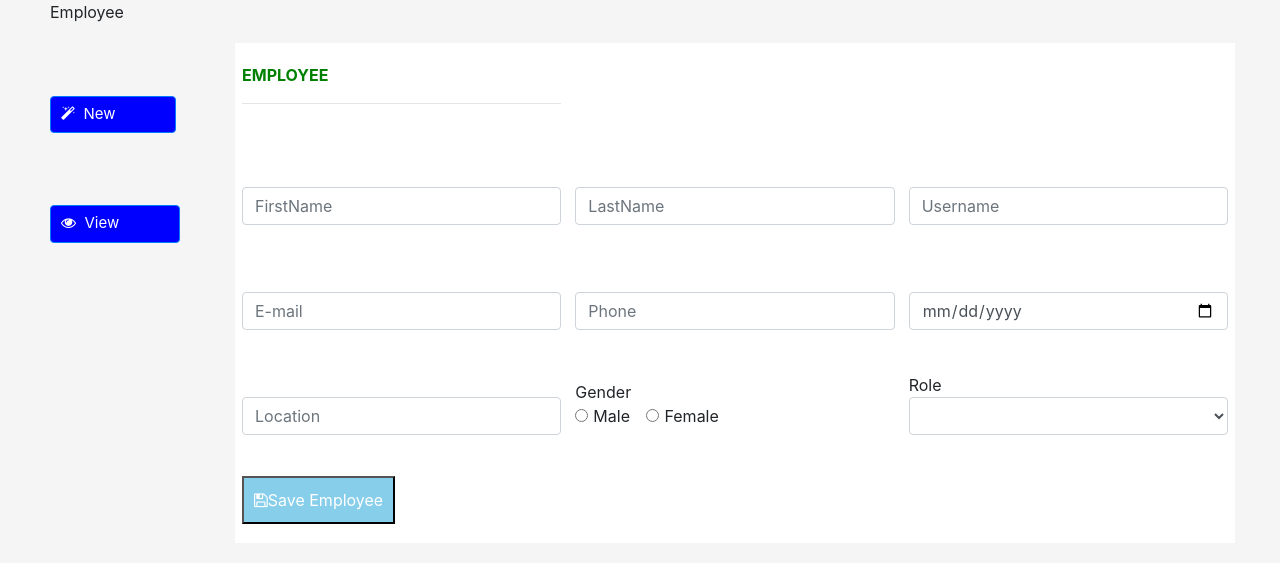
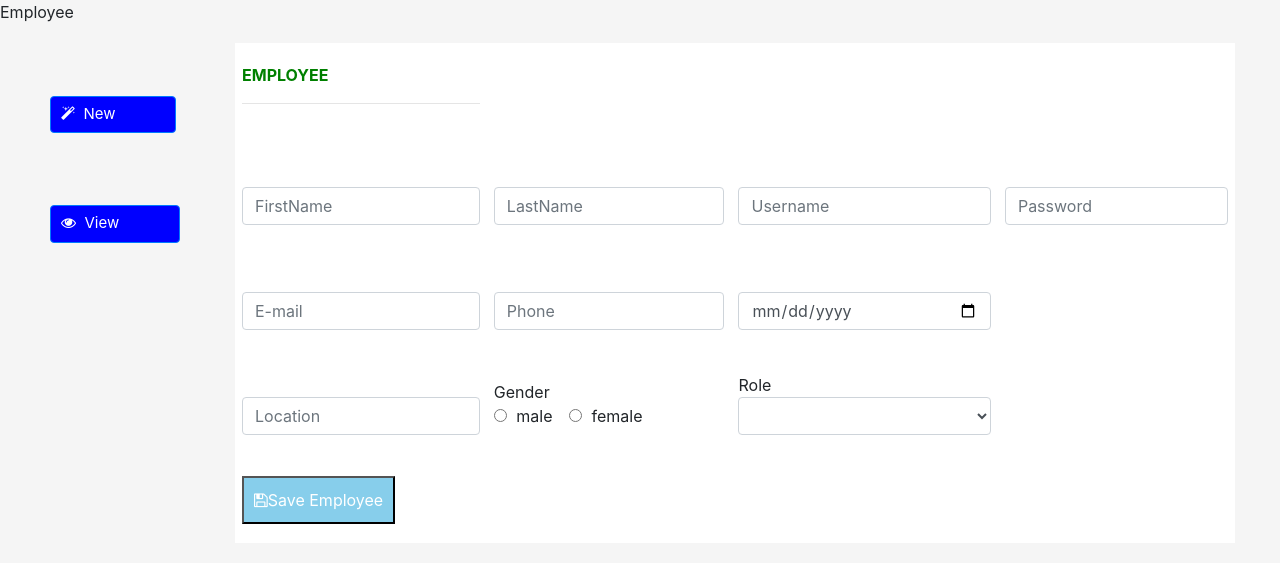
Before and after one commit to Vazcipher/trackmyleadz, a Django app: template trackapp/template/employee.html in a window 1280 px wide. Shown: the part 155-718 px from the top of the page. Run offline with Django 3.2, Linux system fonts and the light colour scheme; the template is opened without the code that fills it, so the values that code supplies are empty; some libraries are stand-ins or nearby versions.

Commit message:
added service for create employe and validation for employe.html

```diff
--- a/trackapp/template/employee.html
+++ b/trackapp/template/employee.html
@@ -56,8 +56,8 @@
 
 	    #search{
 	    	color: darkgreen;
+	    }
 
-	    }
         #table{
           border: 2px;
 	       background-color: white;
@@ -86,32 +86,147 @@
 			color: black;
 			font-size: 20px;
 		}
+
 		#btn{
 	        color:white;
          	background-color: skyblue;
         	padding: 10px;
 	    }
+
 	    th{
 	       	color: green;
 	       	text-align: left;
+	    }
 
-	       }
 	    select{
 	       	padding-left: 30px;
 			padding-right: 60px;
 	    }
+
 	    a{
 	      text-decoration: none;
-	       }
-	       span
-	       {
-	       	margin-left: 50px;
 	    }
 
 
 
 
 	</style>
+	<script>
+		function validate() {
+			let flag = 0;
+
+			if ($('#fn').val().length > 0) {
+				$('#fn').css("border-color", "#ced4da");
+				flag++;
+			} else {
+				$('#fn').css("border-color", "red");
+				flag--;
+			}
+
+			if ($('#ln').val().length > 0) {
+				$('#ln').css("border-color", "#ced4da");
+				flag++;
+			} else {
+				$('#ln').css("border-color", "red");
+				flag--;
+			}
+
+			if ($('#un').val().length > 0) {
+				$('#un').css("border-color", "#ced4da");
+				flag++;
+			} else {
+				$('#un').css("border-color", "red");
+				flag--;
+			}
+
+			if ($('#pw').val().length > 0) {
+				$('#pw').css("border-color", "#ced4da");
+				flag++;
+			} else {
+				$('#pw').css("border-color", "red");
+				flag--;
+			}
+
+			if ($('#em').val().length > 0) {
+				$('#em').css("border-color", "#ced4da");
+				flag++;
+			} else {
+				$('#em').css("border-color", "red");
+				flag--;
+			}
+
+			if ($('#ph').val().length > 0) {
+				$('#ph').css("border-color", "#ced4da");
+				flag++;
+			} else {
+				$('#ph').css("border-color", "red");
+				flag--;
+			}
+
+			if ($('#dd').val().length > 0) {
+				$('#dd').css("border-color", "#ced4da");
+				flag++;
+			} else {
+				$('#dd').css("border-color", "red");
+				flag--;
+			}
+
+			if ($('#loc').val().length > 0) {
+				$('#loc').css("border-color", "#ced4da");
+				flag++;
+			} else {
+				$('#loc').css("border-color", "red");
+				flag--;
+			}
+
+			if ($("input[name='gender']:checked").length > 0) {
+				$('#g1').css("color", "black");
+				$('#g2').css("color", "black");
+				flag++;
+			} else {
+				$('#g1').css("color", "red");
+				$('#g2').css("color", "red");
+				flag--;
+			}
+
+			if ($('#role').val().length > 0) {
+				$('#role').css("border-color", "#ced4da");
+				flag++
+			} else {
+				flag--;
+				$('#role').css("border-color", "red");
+			}
+
+			if (flag == 10) {
+				return true;
+			} else {
+				return false;
+			}
+		}
+
+		function fn_save_employee() {
+			const isValid = validate();
+			if (isValid) {
+				$.ajax({
+					url: 'http://127.0.0.1:8000/trackapp/createEmployee/',
+					type: 'POST',
+					data: {
+						fname: $('#fn').val(),
+						lname: $('#ln').val(),
+						email: $('#em').val(),
+						phone: $('#ph').val(),
+						address: $('#ad').val(),
+						gender: $("input[name='gender']:checked").val()
+					},
+					success: res => console.log(res),
+					error: e => console.log(e)
+				});
+			} else {
+				console.log('not valid')
+			}
+		}
+	</script>
+
 {% endblock %}
 
 {% block body %}
@@ -132,49 +247,55 @@
 	<th> EMPLOYEE<hr></th>
 
 	<tr>
-		 <td><span style="color:red;"></span><br><input class="form-control" type="text" placeholder="FirstName"></td>
-      	  <td><span style="color:red;"></span><br><input class="form-control" type="text" placeholder="LastName"></td>
+		 <td><span style="color:red;"></span><br><input class="form-control" type="text" placeholder="FirstName" id="fn"></td>
+      	  <td><span style="color:red;"></span><br><input class="form-control" type="text" placeholder="LastName" id="ln"></td>
 
-          <td><span style="color:red;"></span><br><input class="form-control" type="text" placeholder="Username"></td>
+          <td><span style="color:red;"></span><br><input class="form-control" type="text" placeholder="Username" id="un"></td>
+          <td><span style="color:red;"></span><br><input class="form-control" type="password" placeholder="Password" id="pw"></td>
 	</tr>
 
       <tr>
-          <td><span style="color:red;"></span><br><input class="form-control" type="text" placeholder="E-mail"></td>
-          <td><span style="color:red;"></span><br><input class="form-control"  type="text" placeholder="Phone"></td>
+          <td><span style="color:red;"></span><br><input class="form-control" type="text" placeholder="E-mail" id="em"></td>
+          <td><span style="color:red;"></span><br><input class="form-control"  type="text" placeholder="Phone" id="ph"></td>
           <td>
-          	<span style="color:red;"></span><br><input class="form-control"  type="date" placeholder="DOB">
+          	<span style="color:red;"></span><br><input class="form-control"  type="date" placeholder="DOB" id="dd">
           </td>
       </tr>
       <tr>
-          <td><br><input class="form-control" type="text" placeholder="Location"></td>
+          <td><br><input class="form-control" type="text" placeholder="Location" id="loc"></td>
            <td>
 				Gender
 				<br>
 				<div class="form-check-inline">
 					<label class="form-check-label">
-						<input type="radio" class="form-check-input" name="gender">Male
+						<input type="radio" class="form-check-input"  value="male" name="gender">
+						<span id="g1">male</span>
 					</label>
 				</div>
 
 				<div class="form-check-inline">
 					<label class="form-check-label">
-						<input type="radio" class="form-check-input" name="gender">Female
+						<input type="radio" class="form-check-input" name="gender" value="female">
+						<span id="g2">female</span>
 					</label>
 				</div>
 			</td>
-          <td>Role<span style="color:red;"></span>&nbsp;&nbsp;&nbsp;<br>
-			<select class="form-control" >
-   			        <option value="g"></option>
+        <td>
+          	Role
+          	<span style="color:red;"></span>&nbsp;&nbsp;&nbsp;
+          	<br>
+			<select id="role" class="form-control">
+   			        <option></option>
    			        <option value="m">Male</option>
    			        <option value="f">Female</option>
    			</select>
-
+		</td>
       </tr>
 
       <tr>
 
 
-          <td><button id="btn" onclick="userdata();"><i class="fa fa-save"></i>Save Employee</button></td>
+          <td><button id="btn" onclick="fn_save_employee();"><i class="fa fa-save"></i>Save Employee</button></td>
             </table>
         </div>
 {% endblock %}
```
Also changed, not shown: trackapp/views.py (+21 -4 lines). Lines whose indentation alone changed are shown as unchanged.
